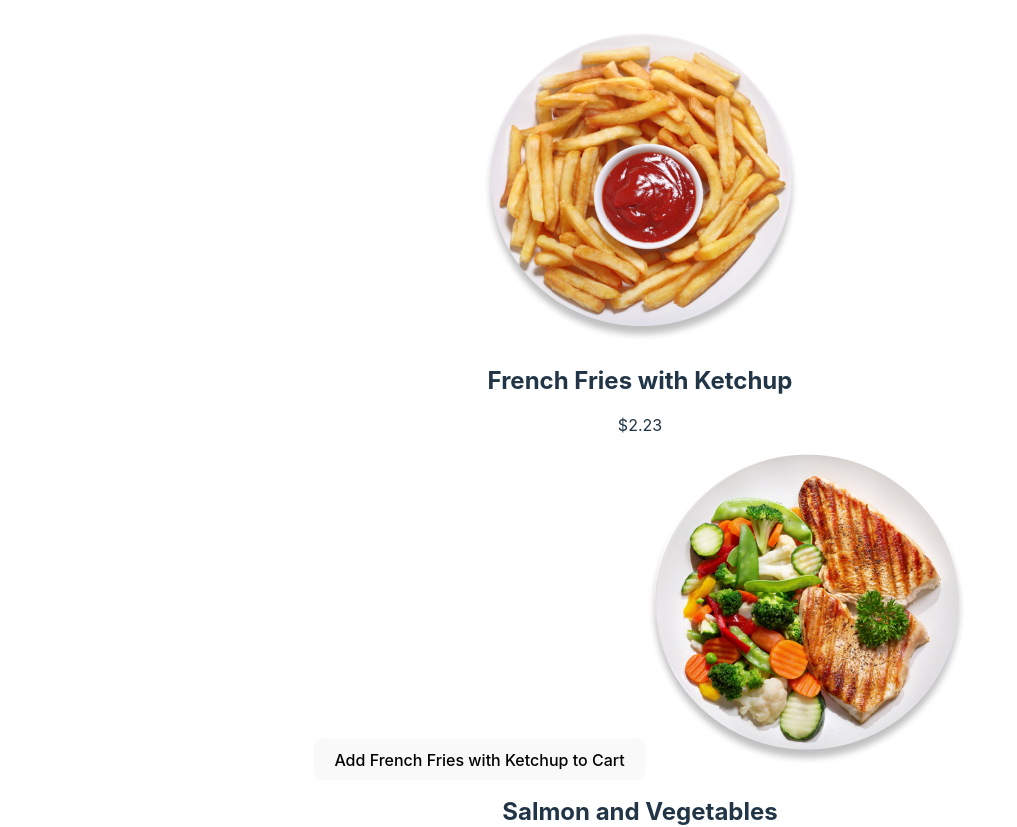
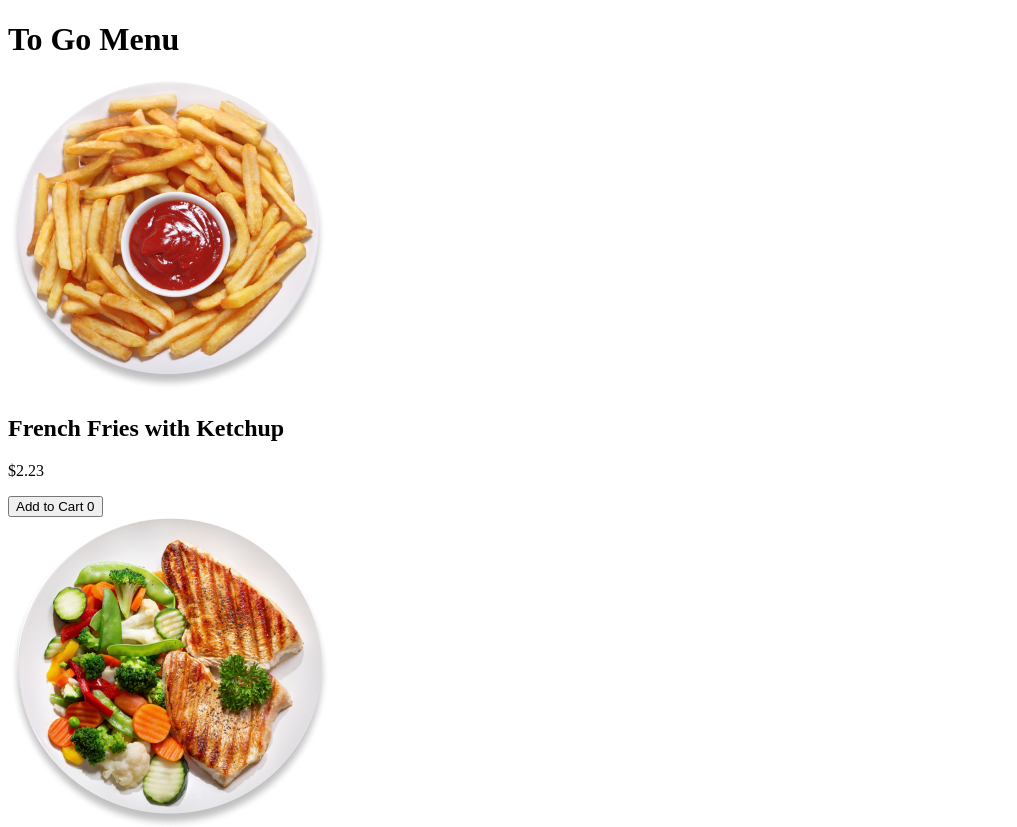
Before and after one commit to nicm42/advent-of-css-and-js, a Vue app in the folder day2/: page / in a window 1280 px wide. Shown: the top 827 px of the page, without its empty margins (0-1017 px from the left). Built offline with nearby package versions, Linux system fonts and the light colour scheme.

Commit message:
Day 2: Updated cart count on button press

```diff
--- a/day2/src/App.vue
+++ b/day2/src/App.vue
@@ -2,46 +2,63 @@
 export default {
   data() {
     return {
+      counter: 0,
       meals: [
         {
+          id: 1,
           name: 'French Fries with Ketchup',
           price: 2.23,
           image: 'src/assets/plate__french-fries.png',
+          cart: 0,
         },
         {
+          id: 2,
           name: 'Salmon and Vegetables',
           price: 5.12,
           image: 'src/assets/plate__salmon-vegetables.png',
+          cart: 0,
         },
         {
+          id: 3,
           name: 'Spaghetti with Sauce',
           price: 7.83,
           image: 'src/assets/plate__spaghetti-meat-sauce.png',
+          cart: 0,
         },
         {
+          id: 4,
           name: 'Bacon and Eggs',
           price: 3.34,
           image: 'src/assets/plate__bacon-eggs.png',
+          cart: 0,
         },
         {
+          id: 5,
           name: 'Chicken Salad',
           price: 4.5,
           image: 'src/assets/plate__chicken-salad.png',
+          cart: 0,
         },
         {
+          id: 6,
           name: 'Fish Sticks and Fries',
           price: 2.75,
           image: 'src/assets/plate__fish-sticks-fries.png',
+          cart: 0,
         },
         {
+          id: 7,
           name: 'Ravioli',
           price: 8.62,
           image: 'src/assets/plate__ravioli.png',
+          cart: 0,
         },
         {
+          id: 8,
           name: 'Tortellini',
           price: 6.12,
           image: 'src/assets/plate__tortellini.png',
+          cart: 0,
         },
       ],
     };
@@ -51,10 +68,15 @@ export default {
 
 <script setup>
 import Meal from './components/Meal.vue';
+//import Child from './components/Child.vue';
 </script>
 
 <template>
-  <Meal v-for="meal of meals" v-bind="meal" />
+  <!-- <div>Parent Counter: {{ counter }}</div>
+  <Child v-model:counter="counter" /> -->
+  <h1>To Go Menu</h1>
+  <Meal v-for="meal of meals" v-bind="meal" :key="meal.id" />
+  <h1>Your Cart</h1>
 </template>
 
 <style scoped></style>
--- /dev/null
+++ b/day2/src/components/Child.vue
@@ -0,0 +1,27 @@
+<script>
+export default {
+  props: {
+    counter: {
+      type: Number,
+    },
+  },
+  data: () => ({
+    childCounter: 0,
+  }),
+  created() {
+    // the prop needs to be re-assigned here. Vue doesn't like prop mutation
+    this.childCounter = this.counter;
+  },
+  methods: {
+    increment() {
+      this.childCounter++;
+      this.$emit('update:counter', this.childCounter);
+    },
+  },
+};
+</script>
+
+<template>
+  <div>Child Counter: {{ childCounter }}</div>
+  <button @click="increment">Increment Counter</button>
+</template>
--- a/day2/src/components/Meal.vue
+++ b/day2/src/components/Meal.vue
@@ -1,17 +1,28 @@
 <script setup>
+import { ref } from 'vue';
+
 const props = defineProps({
+  id: Number,
   name: String,
   price: Number,
   image: String,
+  cart: Number,
 });
 // console.log(props.name);
+
+const count = ref(0);
 </script>
 
 <template>
-  <img :src="image" :alt="name" />
-  <h2>{{ name }}</h2>
-  <p>${{ price }}</p>
-  <button>Add {{ name }} to Cart</button>
+  <div>
+    <img :src="image" :alt="name" />
+    <h2>{{ name }}</h2>
+    <p>${{ price }}</p>
+    <button v-show="count === 0" @click="count++">
+      Add to Cart {{ count }}
+    </button>
+    <button v-show="count > 0" @click="count++">In Cart {{ count }}</button>
+  </div>
 </template>
 
 <style scoped></style>
--- a/day2/src/style.css
+++ b/day2/src/style.css
@@ -1,4 +1,4 @@
-:root {
+/* :root {
   font-family: Inter, Avenir, Helvetica, Arial, sans-serif;
   font-size: 16px;
   line-height: 24px;
@@ -88,3 +88,4 @@ button:focus-visible {
     background-color: #f9f9f9;
   }
 }
+ */
```
